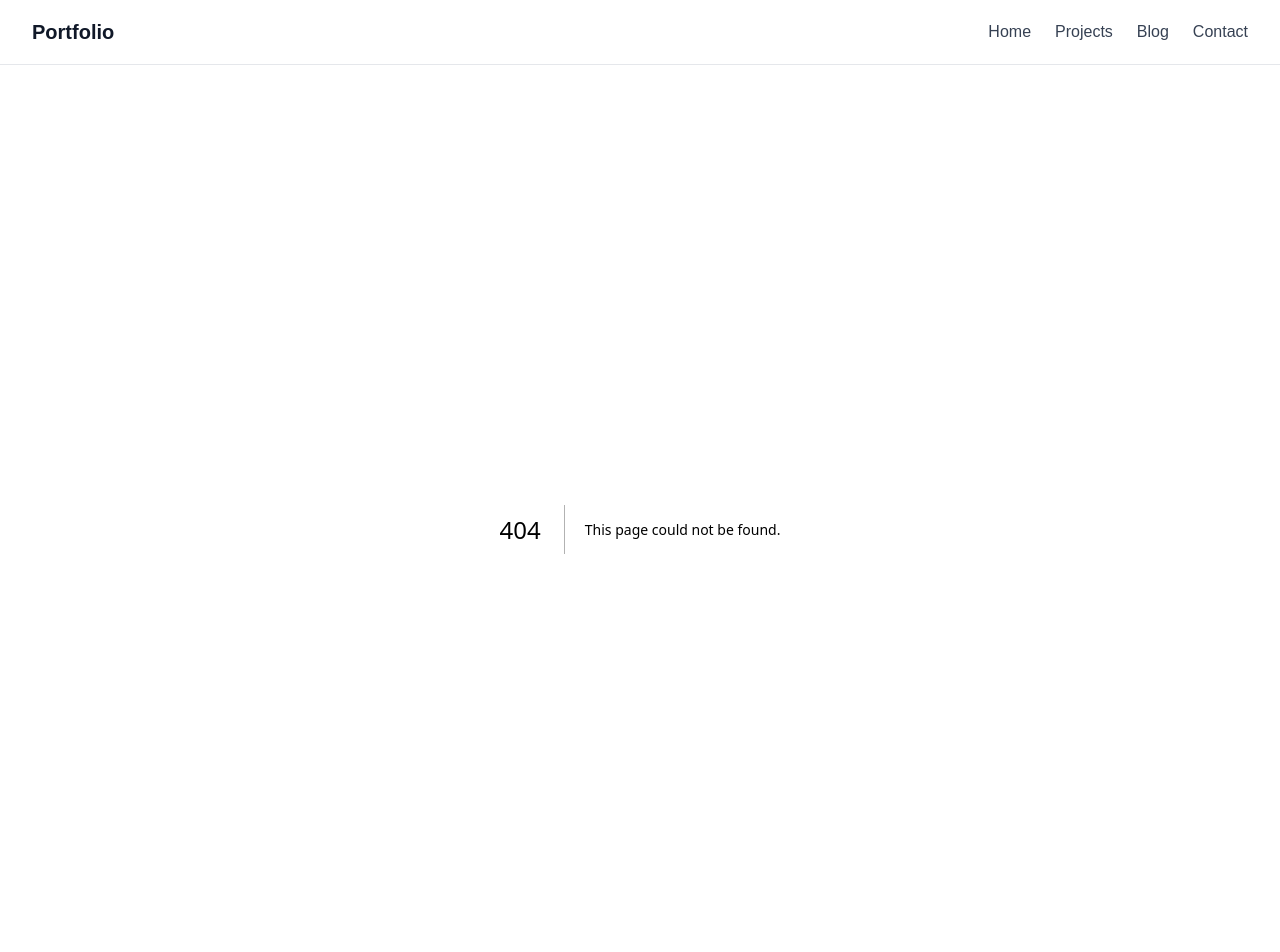
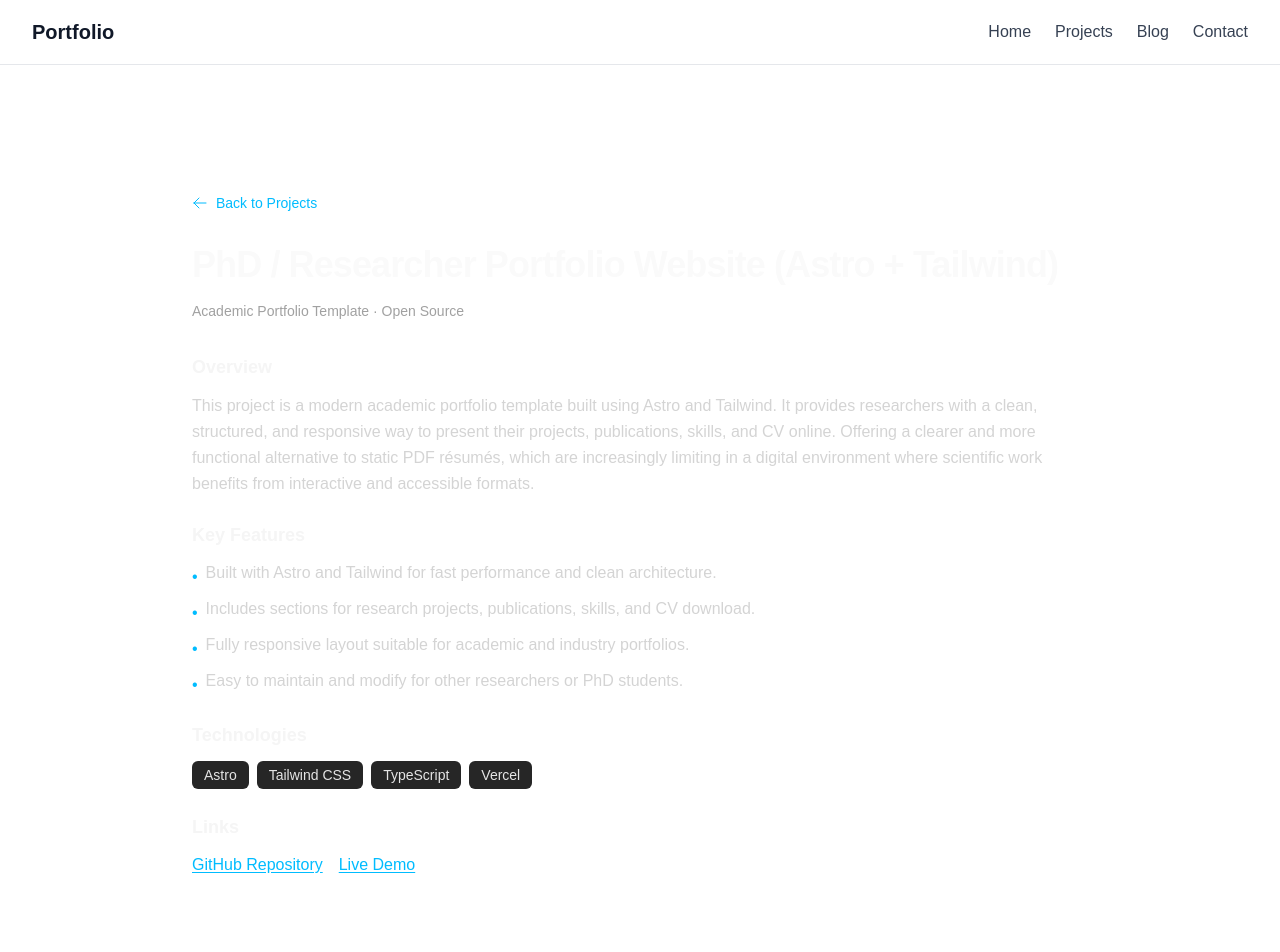
Before and after one commit to agkirici/agkirici.github.io, a Next.js app: page /projects/phd-portfolio-astro in a window 1280 px wide. Before the commit this address had no page. Shown: the top 952 px of the page. Built offline with nearby package versions, Linux system fonts and the light colour scheme.

Commit message:
Add project detail page for PhD Portfolio Website

```diff
--- /dev/null
+++ b/app/projects/phd-portfolio-astro/page.tsx
@@ -0,0 +1,123 @@
+// © 2025 Arzu Kirici — All Rights Reserved
+
+import Link from "next/link";
+import { ArrowLeftIcon } from "@heroicons/react/24/outline";
+import { projects } from "@/data/projects";
+
+export default function PhdPortfolioPage() {
+  const project = projects.find((p) => p.slug === "phd-portfolio-astro");
+
+  if (!project) {
+    return null;
+  }
+
+  return (
+    <main className="min-h-screen px-4 py-12 md:py-16">
+      <div className="mx-auto max-w-4xl space-y-8">
+        {/* Back link */}
+        <Link
+          href="/projects"
+          className="inline-flex items-center gap-2 text-sm text-sky-400 hover:text-sky-300 transition-colors"
+        >
+          <ArrowLeftIcon className="h-4 w-4" />
+          Back to Projects
+        </Link>
+
+        {/* Header */}
+        <header className="space-y-4">
+          <div className="flex items-center gap-3">
+            <h1 className="text-3xl font-bold tracking-tight sm:text-4xl text-neutral-50">
+              {project.title}
+            </h1>
+            {project.featured && (
+              <span className="rounded-full bg-sky-600/40 px-3 py-1 text-xs uppercase tracking-wide text-sky-200">
+                Featured
+              </span>
+            )}
+          </div>
+          <p className="text-sm text-neutral-400">
+            Academic Portfolio Template · Open Source
+          </p>
+        </header>
+
+        {/* Main content */}
+        <div className="space-y-6">
+          {/* Description */}
+          <section className="space-y-3">
+            <h2 className="text-lg font-semibold text-neutral-100">Overview</h2>
+            <p className="text-neutral-300 leading-relaxed">
+              This project is a modern academic portfolio template built using Astro and Tailwind. It provides researchers with a clean, structured, and responsive way to present their projects, publications, skills, and CV online. Offering a clearer and more functional alternative to static PDF résumés, which are increasingly limiting in a digital environment where scientific work benefits from interactive and accessible formats.
+            </p>
+          </section>
+
+          {/* Highlights */}
+          <section className="space-y-3">
+            <h2 className="text-lg font-semibold text-neutral-100">Key Features</h2>
+            <ul className="space-y-2 text-neutral-300">
+              <li className="flex items-start gap-2">
+                <span className="text-sky-400 mt-1">•</span>
+                <span>Built with Astro and Tailwind for fast performance and clean architecture.</span>
+              </li>
+              <li className="flex items-start gap-2">
+                <span className="text-sky-400 mt-1">•</span>
+                <span>Includes sections for research projects, publications, skills, and CV download.</span>
+              </li>
+              <li className="flex items-start gap-2">
+                <span className="text-sky-400 mt-1">•</span>
+                <span>Fully responsive layout suitable for academic and industry portfolios.</span>
+              </li>
+              <li className="flex items-start gap-2">
+                <span className="text-sky-400 mt-1">•</span>
+                <span>Easy to maintain and modify for other researchers or PhD students.</span>
+              </li>
+            </ul>
+          </section>
+
+          {/* Technologies */}
+          <section className="space-y-3">
+            <h2 className="text-lg font-semibold text-neutral-100">Technologies</h2>
+            <div className="flex flex-wrap gap-2">
+              <span className="rounded-md bg-neutral-800 px-3 py-1 text-sm text-neutral-200">
+                Astro
+              </span>
+              <span className="rounded-md bg-neutral-800 px-3 py-1 text-sm text-neutral-200">
+                Tailwind CSS
+              </span>
+              <span className="rounded-md bg-neutral-800 px-3 py-1 text-sm text-neutral-200">
+                TypeScript
+              </span>
+              <span className="rounded-md bg-neutral-800 px-3 py-1 text-sm text-neutral-200">
+                Vercel
+              </span>
+            </div>
+          </section>
+
+          {/* Links */}
+          <section className="space-y-3">
+            <h2 className="text-lg font-semibold text-neutral-100">Links</h2>
+            <div className="flex flex-wrap gap-4">
+              {project.github && (
+                <a
+                  href={project.github}
+                  target="_blank"
+                  rel="noopener noreferrer"
+                  className="text-sky-400 hover:text-sky-300 underline underline-offset-2 transition-colors"
+                >
+                  GitHub Repository
+                </a>
+              )}
+              <a
+                href="https://phd-portfolio-astro.vercel.app"
+                target="_blank"
+                rel="noopener noreferrer"
+                className="text-sky-400 hover:text-sky-300 underline underline-offset-2 transition-colors"
+              >
+                Live Demo
+              </a>
+            </div>
+          </section>
+        </div>
+      </div>
+    </main>
+  );
+}
--- a/data/projects.ts
+++ b/data/projects.ts
@@ -20,8 +20,8 @@ export const projects = [
     github: "https://github.com/hackbio-ca/spatioscript-llm-spatial-biology",
   },
   {
-    title: "Researcher Portfolio Website (Astro + Tailwind)",
-    slug: "phd-portfolio",
+    title: "PhD / Researcher Portfolio Website (Astro + Tailwind)",
+    slug: "phd-portfolio-astro",
     featured: false,
     description:
       "A modern academic portfolio template for researchers. It presents research projects, publications, technical skills, and a downloadable CV in a clear structure, offering a better alternative to traditional static PDF resumes.",
```
